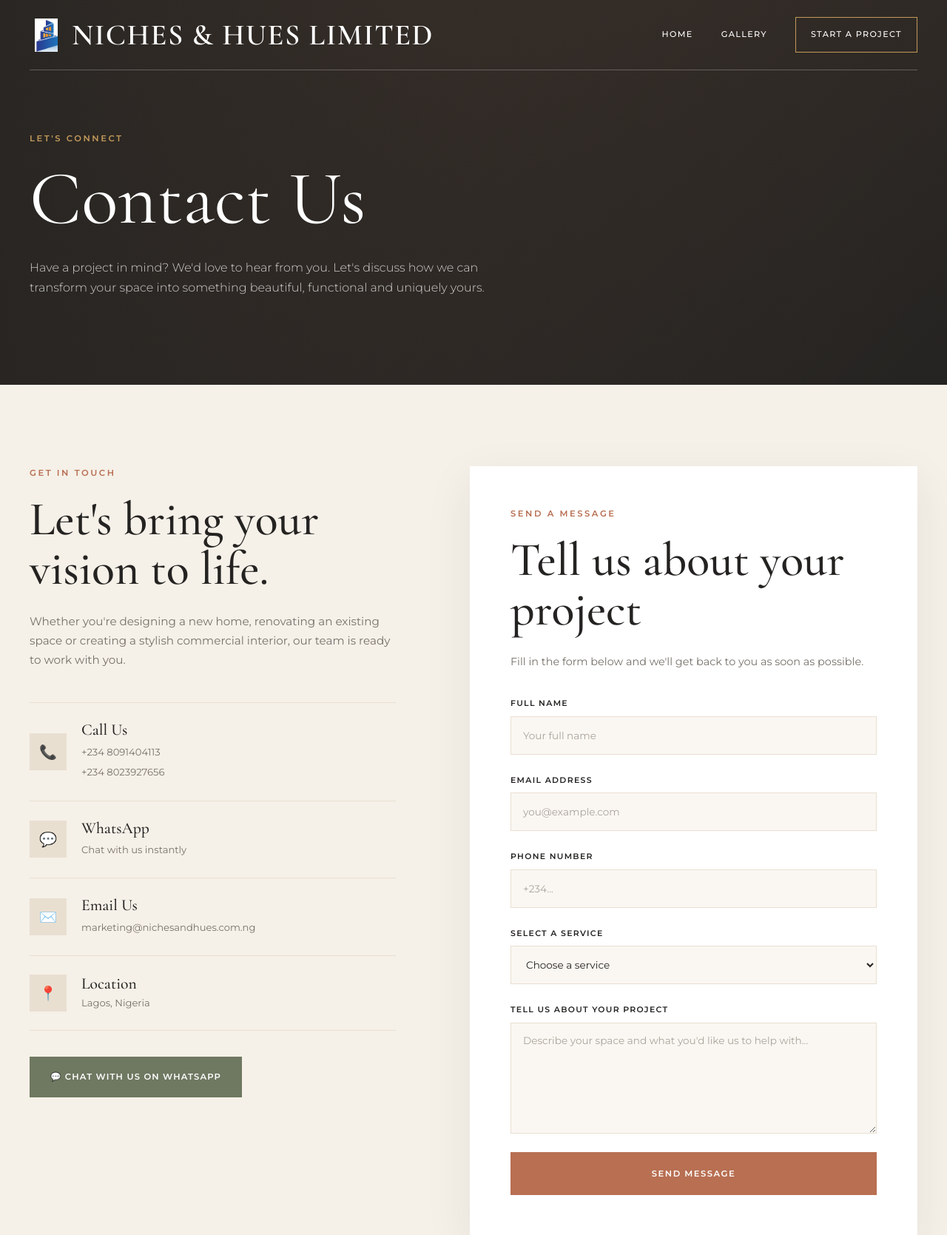
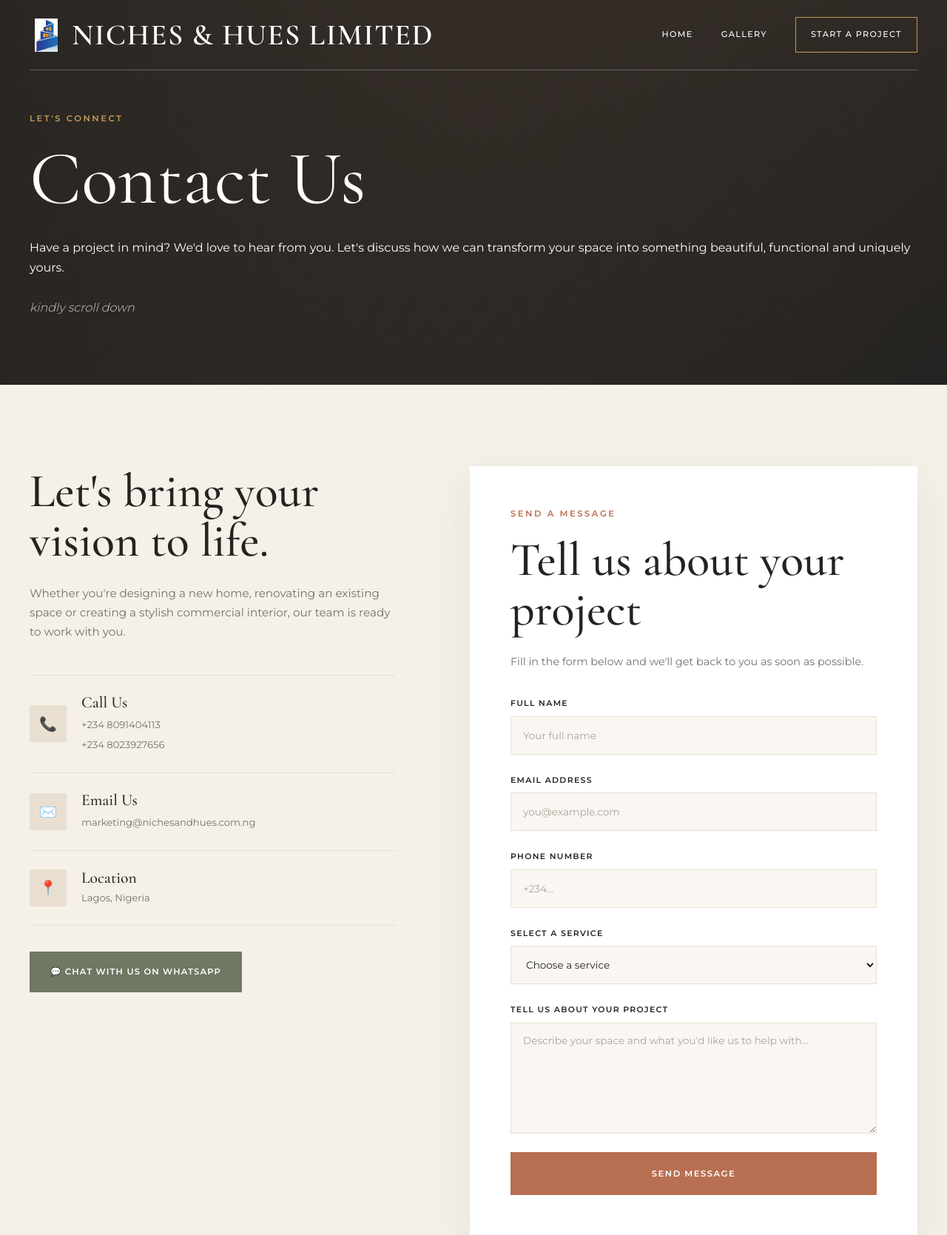
Before and after one commit to tammytat/Niches, a Django app: page /contact/ in a window 1280 px wide. Shown: the top 1669 px of the page at 74% size. Run offline with Django 5.2, Linux system fonts and the light colour scheme.

Commit message:
Update whatsapp number,scrolldown

```diff
--- a/niches_app/templates/contact.html
+++ b/niches_app/templates/contact.html
@@ -22,6 +22,9 @@
             Let's discuss how we can transform your space into
             something beautiful, functional and uniquely yours.
         </p>
+<br>
+
+        <p> <i>kindly scroll down</i> </p>
 
     </div>
 
@@ -36,7 +39,7 @@
         <!-- LEFT SIDE -->
         <div class="contact-info">
 
-            <p class="eyebrow">GET IN TOUCH</p>
+
 
             <h2>Let's bring your vision to life.</h2>
 
@@ -71,26 +74,7 @@
                 </div>
 
 
-                <!-- WHATSAPP -->
-                <div class="contact-card">
 
-                    <div class="contact-icon">💬</div>
-
-                    <div>
-
-                        <h3>WhatsApp</h3>
-
-                        <a href="https://wa.me/2348091404113"
-                           target="_blank">
-
-                            Chat with us instantly
-
-                        </a>
-
-
-                    </div>
-
-                </div>
 
 
                 <!-- EMAIL -->
```
